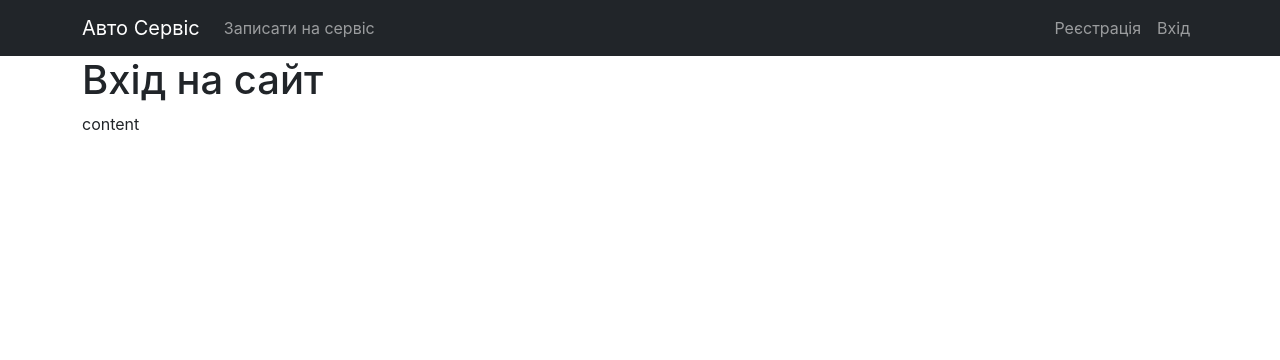
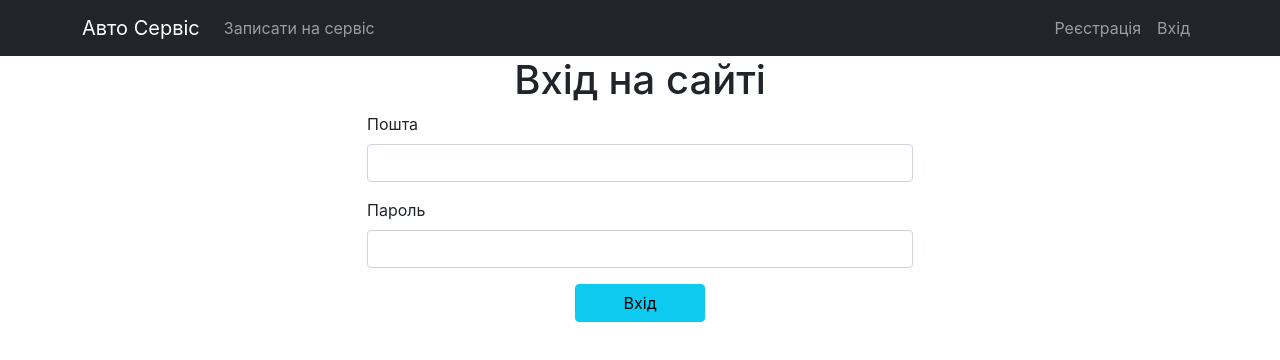
Before and after one commit to novakvova/ReactPHPPU911STO, a React (Create React App) app: page /login in a window 1280 px wide. Shown: the top 360 px of the page. Built offline with nearby package versions, Linux system fonts and the light colour scheme.

Commit message:
Add login base

```diff
--- a/src/components/auth/Login/index.tsx
+++ b/src/components/auth/Login/index.tsx
@@ -1,10 +1,66 @@
-const LoginPage = () => {
-    return (
-        <>
-            <h1>Вхід на сайт</h1>
-            <p>content</p>
-        </>
-    );
-}
+import { useState } from "react";
+import InputGroup from "../../common/InputGroup";
+import { ILoginModel } from "./types";
+import { useActions } from "../../../hooks/useActions";
+
+const LoginPage: React.FC = () => {
+
+    const {LoginUser} = useActions();
+
+  const [isSubmit, setIsSubmit] = useState<boolean>(false);
+
+  const [state, setState] = useState<ILoginModel>({
+    email: "",
+    password: "",
+  });
+
+  const handleChange = (e: React.ChangeEvent<HTMLInputElement>) => {
+    setState({
+      ...state,
+      [e.target.name]: e.target.value,
+    });
+  };
+
+  const handleSubmit = (e: React.FormEvent) => {
+    e.preventDefault();
+    setIsSubmit(true);
+    LoginUser(state);
+    console.log("submit form", state);
+    setIsSubmit(false);
+  };
+
+  return (
+    <div className="row">
+      <div className="offset-md-3 col-md-6">
+        <form onSubmit={handleSubmit}>
+          <h1 className="text-center">Вхід на сайті</h1>
+          <InputGroup
+            label="Пошта"
+            field="email"
+            type="email"
+            onChange={handleChange}
+          />
+
+          <InputGroup
+            label="Пароль"
+            field="password"
+            type="password"
+            onChange={handleChange}
+          />
+
+          <div className="text-center">
+            <button
+              type="submit"
+              className="btn btn-info px-5"
+              disabled={isSubmit}
+            >
+              Вхід
+            </button>
+          </div>
+        </form>
+      </div>
+    </div>
+  );
+};
 
 export default LoginPage;
--- /dev/null
+++ b/src/components/auth/Login/types.ts
@@ -0,0 +1,9 @@
+export interface ILoginModel {
+    email: string,
+    password: string
+}
+
+export interface ILoginResponse {
+    access_token: string,
+    expires_in: string
+}
--- a/src/components/auth/Register/index.tsx
+++ b/src/components/auth/Register/index.tsx
@@ -1,16 +1,36 @@
 import InputGroup from "../../common/InputGroup";
 const RegisterPage = () => {
+  const handleChange = (e: React.ChangeEvent<HTMLInputElement>) => {
+    console.log(e.target.name, e.target.value);
+  };
+  return (
+    <div className="row">
+      <div className="offset-md-3 col-md-6">
+        <h1 className="text-center">Реєстрація на сайті</h1>
+        <InputGroup
+          label="Прізвище"
+          field="surname"
+          onChange={handleChange}
+          type="text"
+        />
 
-    const handleChange = (e: React.ChangeEvent<HTMLInputElement>) => {
-        console.log(e.target.name, e.target.value);
-    }
-  return (
-    <>
-      <h1>Реєстрація на сайті</h1>
-      <InputGroup label="Прізвище" field="surname" onChange={handleChange} />
-
-      <InputGroup label="Ім'я" field="name" onChange={handleChange} />
-    </>
+        <InputGroup
+          label="Ім'я"
+          field="name"
+          onChange={handleChange}
+          type="text"
+        />
+        <div className="text-center">
+          <button
+            type="submit"
+            className="btn btn-secondary px-5"
+            // disabled={loading}
+          >
+            Реєстрація
+          </button>
+        </div>
+      </div>
+    </div>
   );
 };
 
--- a/src/components/common/InputGroup.tsx
+++ b/src/components/common/InputGroup.tsx
@@ -2,17 +2,18 @@
 type AppProps = {
     label: string,
     field: string,
+    type: "text"|"email"|"password"
     onChange: (e: React.ChangeEvent<HTMLInputElement>) => void,
 };
 
-const InputGroup = ({label, field, onChange}: AppProps) => {
+const InputGroup = ({label, field, onChange, type="text"}: AppProps) => {
   return (
     <div className="mb-3">
       <label htmlFor={field} className="form-label">
         {label}
       </label>
       <input
-        type="password"
+        type={type}
         name={field}
         className="form-control"
         id={field}
--- /dev/null
+++ b/src/hooks/useActions.ts
@@ -0,0 +1,8 @@
+import { useDispatch } from "react-redux";
+import { bindActionCreators } from "redux";
+import ActionCreators from "../store/action-creators";
+
+export const useActions = () => {
+    const dispatch = useDispatch();
+    return bindActionCreators(ActionCreators, dispatch);
+}
--- /dev/null
+++ b/src/hooks/useTypedSelector.ts
@@ -0,0 +1,4 @@
+import { TypedUseSelectorHook, useSelector } from "react-redux";
+import { RootState } from "../store/reducers";
+
+export const useTypedSelector: TypedUseSelectorHook<RootState> = useSelector;
--- a/src/http_common.js
+++ b/src/http_common.js
@@ -1,4 +1,4 @@
-import axios from axios;
+import axios from "axios";
 
 export default axios.create({
     baseURL: "http://local.laravel.pu911.com:100/",
--- a/src/store/action-creators/index.ts
+++ b/src/store/action-creators/index.ts
@@ -0,0 +1,7 @@
+import * as AuthActionCreators from './auth';
+
+const actions = {
+    ...AuthActionCreators,
+}
+
+export default actions;
--- a/src/types/auth.ts
+++ b/src/types/auth.ts
@@ -9,10 +9,7 @@ export interface IUser {
     image: string
 }
 
-export interface ILoginResponse {
-    access_token: string,
-    expires_in: string
-}
+
 
 export interface AuthState {
     user: IUser,
```
Also changed, not shown: src/store/action-creators/auth.ts (+2 -5 lines).
